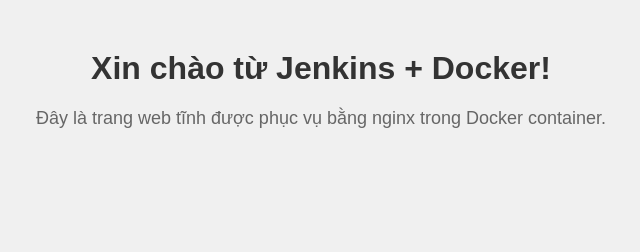
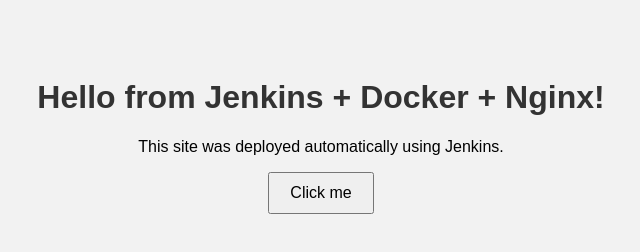
Before and after one commit to congnam101/webtinh, a plain HTML site: page index.html in a window 1280 px wide. Shown: the whole page, without its empty margins (319-959 px from the left). Drawn offline with Linux system fonts and the light colour scheme.

Commit message:
Add files via upload

```diff
--- a/index.html
+++ b/index.html
@@ -1,27 +1,16 @@
 <!DOCTYPE html>
 <html lang="en">
 <head>
-  <meta charset="UTF-8" />
-  <meta name="viewport" content="width=device-width, initial-scale=1" />
-  <title>My Static Site</title>
-  <style>
-    body {
-      font-family: Arial, sans-serif;
-      background: #f0f0f0;
-      text-align: center;
-      margin-top: 50px;
-    }
-    h1 {
-      color: #333;
-    }
-    p {
-      color: #666;
-      font-size: 18px;
-    }
-  </style>
+  <meta charset="UTF-8">
+  <title>Welcome to My Static Website</title>
+  <link rel="stylesheet" href="style.css">
 </head>
 <body>
-  <h1>Xin chào từ Jenkins + Docker!</h1>
-  <p>Đây là trang web tĩnh được phục vụ bằng nginx trong Docker container.</p>
+  <h1>Hello from Jenkins + Docker + Nginx!</h1>
+  <p>This site was deployed automatically using Jenkins.</p>
+  <button onclick="showMessage()">Click me</button>
+  <p id="message"></p>
+
+  <script src="script.js"></script>
 </body>
 </html>
--- /dev/null
+++ b/script.js
@@ -0,0 +1,3 @@
+function showMessage() {
+  document.getElementById("message").textContent = "Hello from JavaScript!";
+}
--- /dev/null
+++ b/style.css
@@ -0,0 +1,16 @@
+body {
+  font-family: Arial, sans-serif;
+  background-color: #f2f2f2;
+  text-align: center;
+  padding-top: 50px;
+}
+
+h1 {
+  color: #333;
+}
+
+button {
+  padding: 10px 20px;
+  font-size: 16px;
+  cursor: pointer;
+}
```
